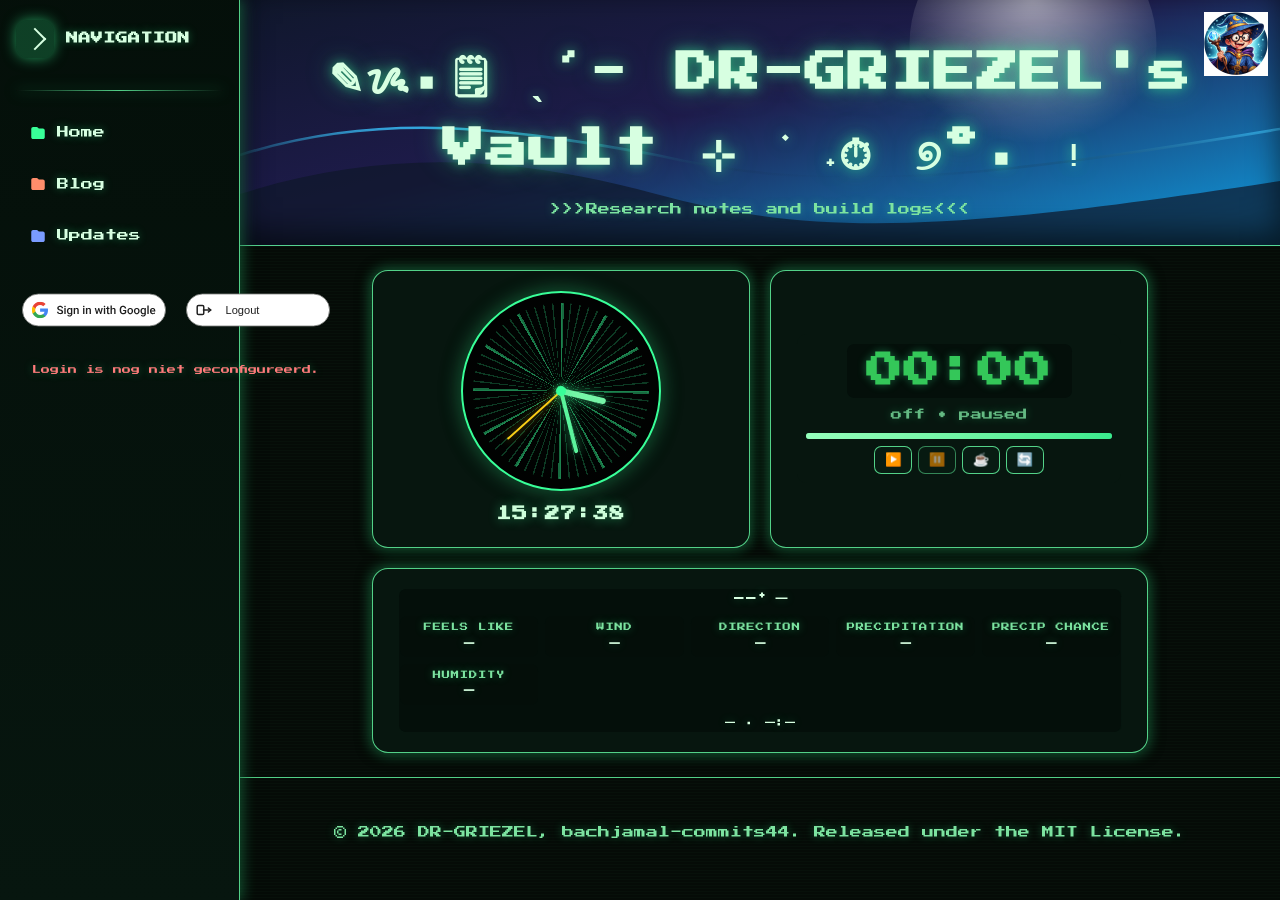
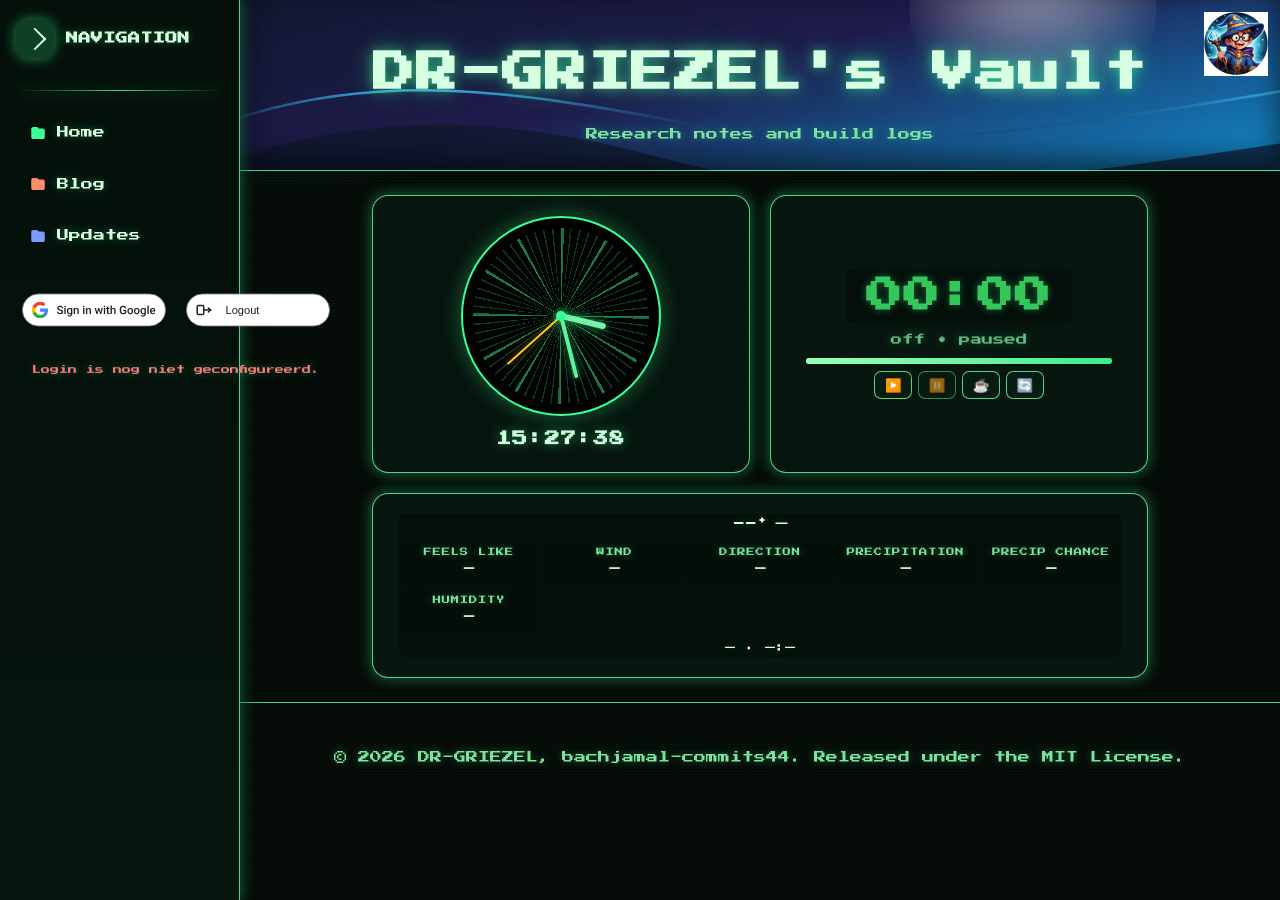
Before and after one commit to DR-GRIEZEL/dr-griezel.github.io, a Jekyll site: the page built from src/html/nav/index.html, in a window 1280 px wide. Built offline with Jekyll 4.4.1, drawn with Linux system fonts in a browser that asks for light colours; comment, search, counter and statistics services are not loaded.

Commit message:
Update _config.yml

```diff
--- a/_config.yml
+++ b/_config.yml
@@ -1,7 +1,7 @@
 url: "https://dr-griezel.github.io"
 baseurl: ""
-title: "✎ᝰ.🗒 ˎˊ˗ DR-GRIEZEL's Vault ⊹ ࣪ ˖⏱ ୭˚. ᵎ"
-subtitle: ">>>Research notes and build logs<<<"
+title: "DR-GRIEZEL's Vault"
+subtitle: "Research notes and build logs"
 copyright: "DR-GRIEZEL, bachjamal-commits44"
 source: src
 exclude:
```
